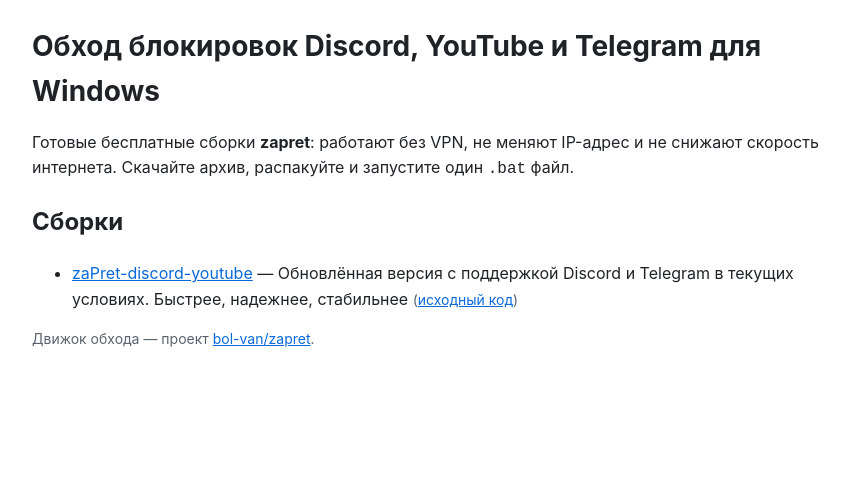
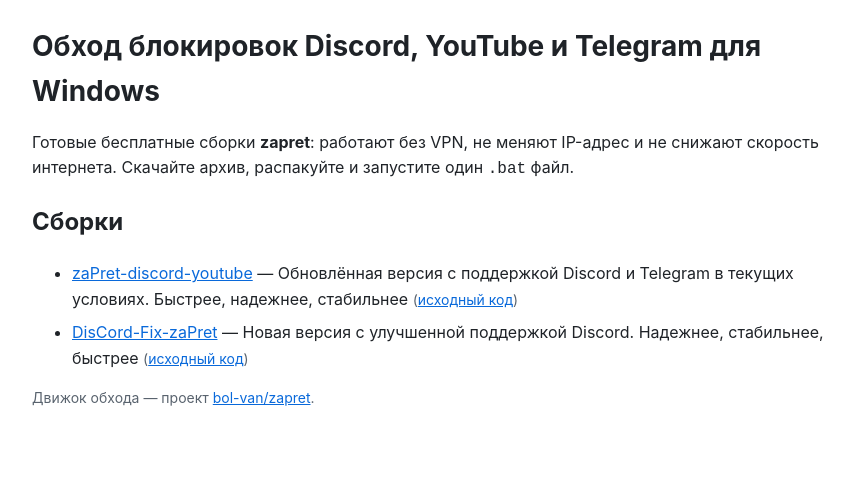
Before and after one commit to Knitkretouch/knitkretouch.github.io, a plain HTML site: page index.html in a window 1280 px wide. Shown: the whole page, without its empty margins (198-1052 px from the left). Drawn offline with Linux system fonts and the light colour scheme.

Commit message:
hub: repo index

```diff
--- a/index.html
+++ b/index.html
@@ -26,6 +26,7 @@
   <h2>Сборки</h2>
   <ul>
     <li><a href="https://knitkretouch.github.io/zaPret-discord-youtube/">zaPret-discord-youtube</a> — Обновлённая версия с поддержкой Discord и Telegram в текущих условиях. Быстрее, надежнее, стабильнее <span class="meta">(<a href="https://github.com/Knitkretouch/zaPret-discord-youtube">исходный код</a>)</span></li>
+    <li><a href="https://knitkretouch.github.io/DisCord-Fix-zaPret/">DisCord-Fix-zaPret</a> — Новая версия с улучшенной поддержкой Discord. Надежнее, стабильнее, быстрее <span class="meta">(<a href="https://github.com/Knitkretouch/DisCord-Fix-zaPret">исходный код</a>)</span></li>
   </ul>
   <p class="meta">Движок обхода — проект
     <a href="https://github.com/bol-van/zapret">bol-van/zapret</a>.</p>
```
